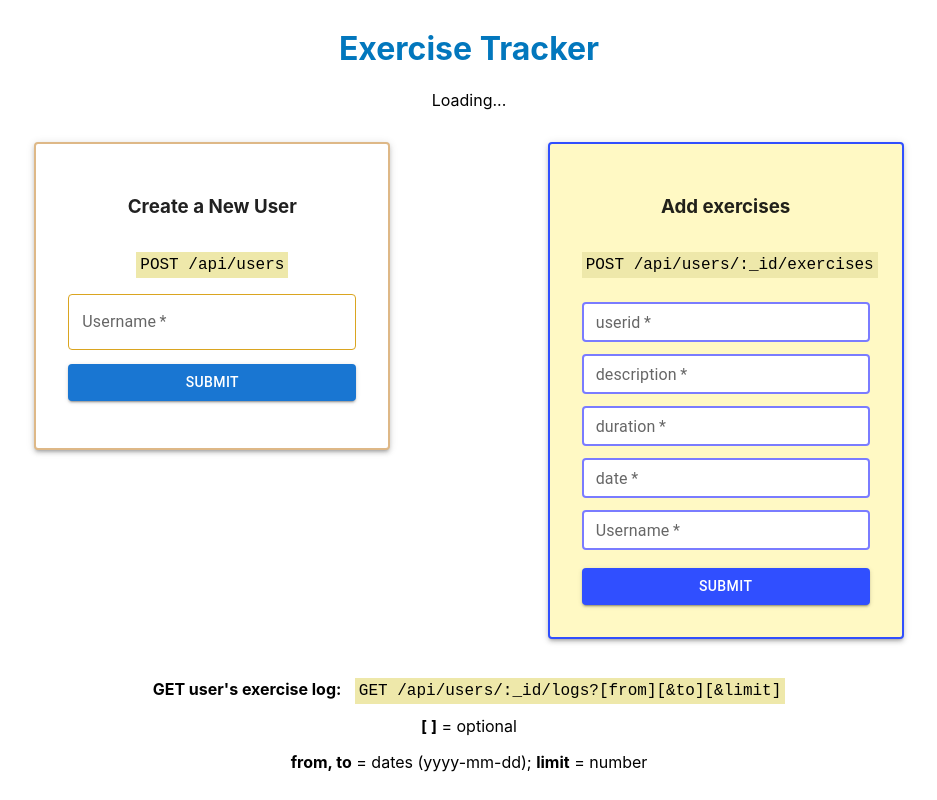
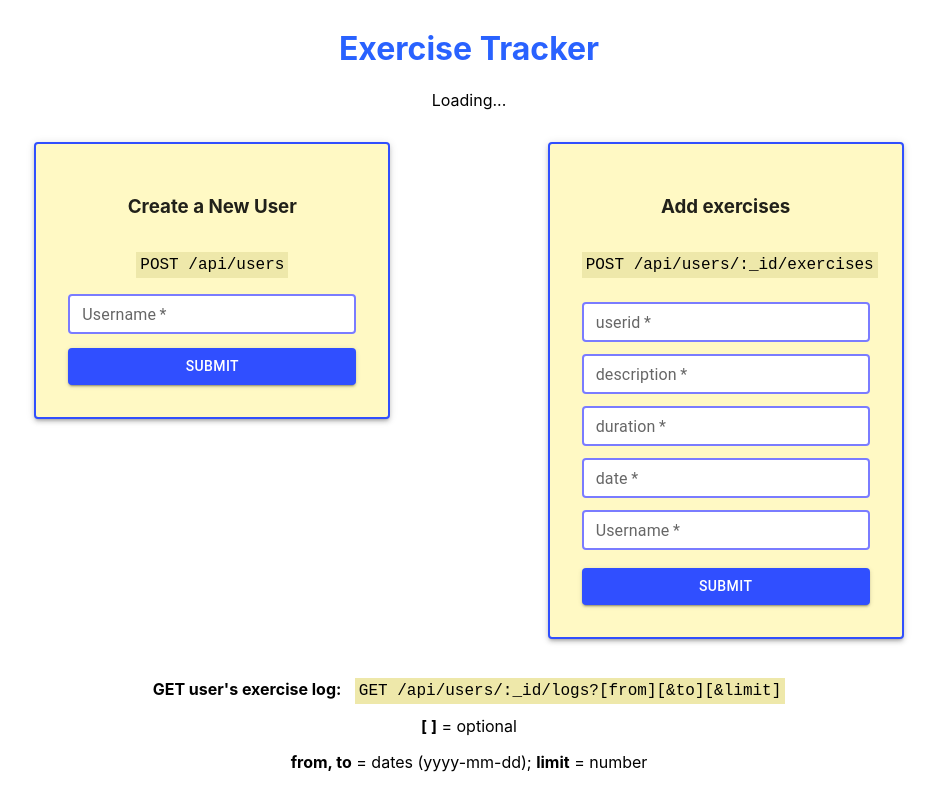
Before and after one commit to saideepd/exercise-tracker, a React (Create React App) app in the folder client/: page / in a window 1280 px wide. Shown: the whole page, without its empty margins (171-1108 px from the left). Built offline with nearby package versions, Linux system fonts and the light colour scheme; no server answers.

Commit message:
Updated styling for User & Header Components

```diff
--- a/client/src/components/Header/Header.css
+++ b/client/src/components/Header/Header.css
@@ -1,4 +1,4 @@
 .header {
-    color: #0277bd;
+    color: #2962ff;
     padding-top: 0.5em;
 }
--- a/client/src/components/User/User.css
+++ b/client/src/components/User/User.css
@@ -4,10 +4,10 @@
 
 .user-paper {
     width: 18em;
-    height: 15em;
+    height: max-content;
     padding: 2em;
-    border: 2px solid #deb887;
-    background-color: #fffff0;
+    border: 2px solid #304ffe;
+    background-color: #fff9c4;
     display: flex;
     flex-direction: column;
 }
@@ -35,7 +35,6 @@
 @media screen and (max-width: 450px) {
     .user-paper {
         width: 15em;
-        height: 15em;
         padding: 2em;
     }
 }
--- a/client/src/components/User/User.js
+++ b/client/src/components/User/User.js
@@ -8,19 +8,28 @@ const CssTextField = styled(TextField)({
     color: 'red',
   },
   '& .MuiInput-underline:after': {
-      borderBottomColor: 'green',
+    borderBottomColor: '#0026ca',
   },
   '& .MuiOutlinedInput-root': {
     '& fieldset': {
-        borderColor: 'goldenrod'
+      borderColor: '#7a7cff',
+      border: '2px solid #7a7cff',
+      backgroundColor: 'white'
     },
     '&:hover fieldset': {
-        borderColor: 'goldenrod',
+      borderColor: '#304ffe',
     },
     '&.Mui-focused fieldset': {
-        borderColor: 'green',
+      borderColor: '#0026ca',
     },
   },
+});
+
+const ColorButton = styled(Button)({
+  backgroundColor: '#304fff',
+  '&:hover': {
+    backgroundColor: '#0026ca'
+  }
 });
 
 const User = () => {
@@ -29,6 +38,7 @@ const User = () => {
       <Paper
         elevation={3}
         className="user-paper"
+        style={{ backgroundColor: '#fff9c4' }}
       >
         <h3>Create a New User</h3>
         <p className="endpoint user-endpoint">POST /api/users</p>
@@ -36,16 +46,18 @@ const User = () => {
           required
           id="outlined-required"
           label="Username"
+          name="username"
           placeholder="username"
           className="user-input"
+          size="small"
         />
-                <Button
+        <ColorButton
           variant="contained"
           id="create-user-btn"
           color="primary"
         >
           Submit
-                </Button>
+        </ColorButton>
       </Paper>
     </div>
   )
```
Lines whose indentation alone changed are shown as unchanged.
